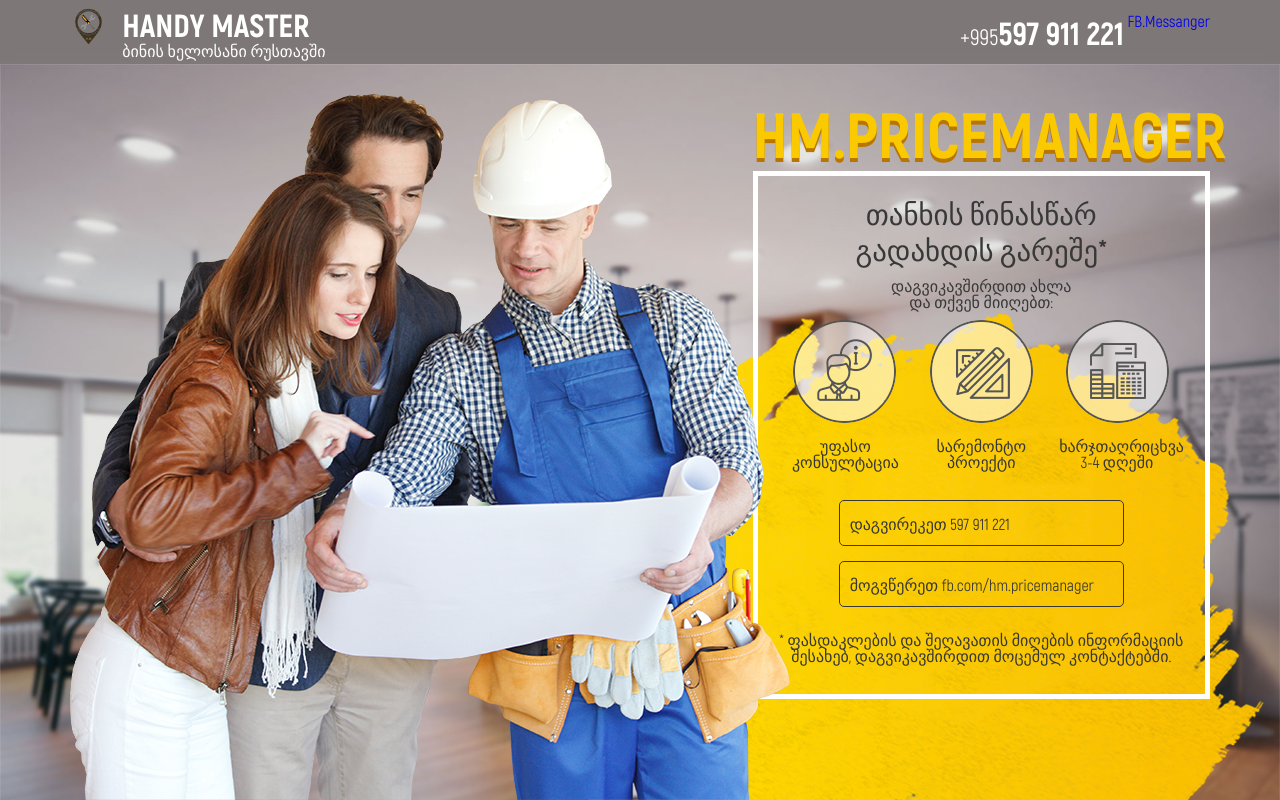
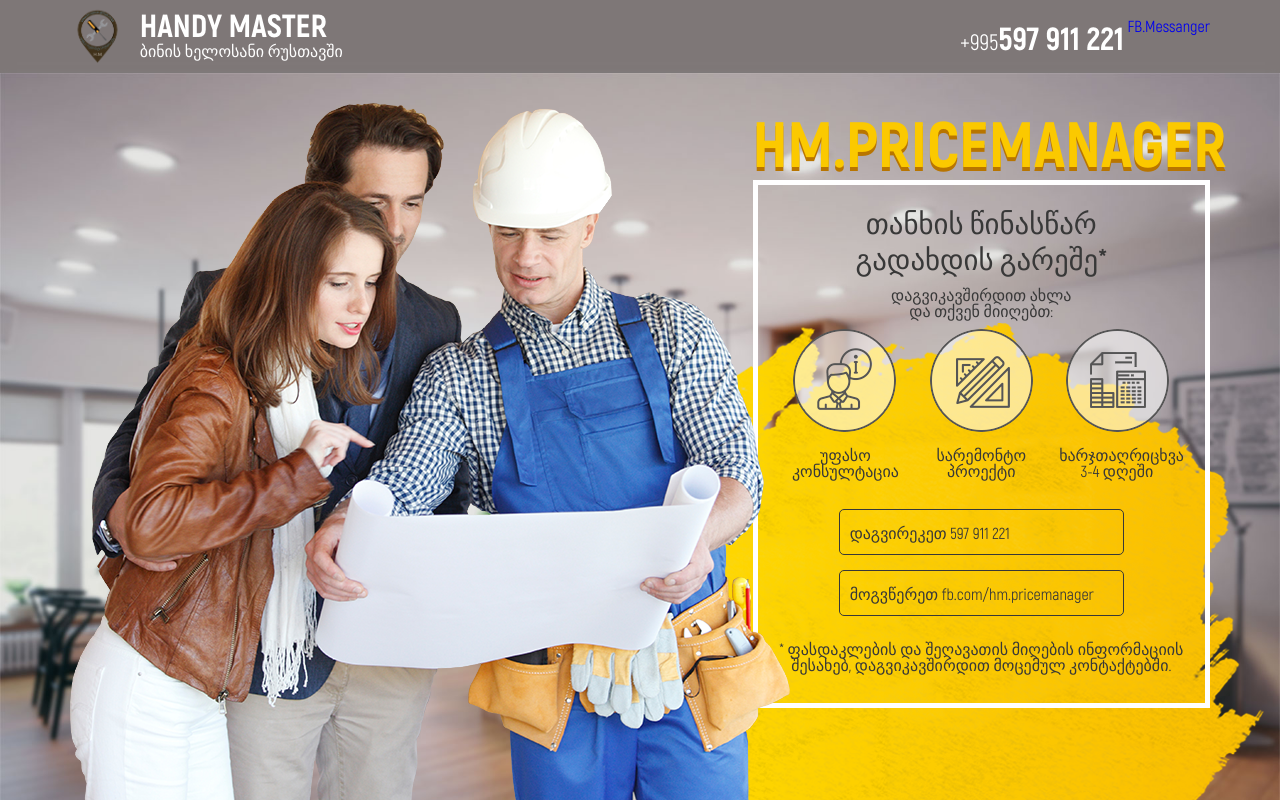
Before and after one commit to HM-price/geo, a plain HTML site: page index.html in a window 1280 px wide. Shown: the top 800 px of the page. Drawn offline with Linux system fonts and the light colour scheme.

Commit message:
Update index.html

```diff
--- a/index.html
+++ b/index.html
@@ -139,7 +139,7 @@
         <div class="container">
             <div class="row">
                 <div class="col-lg-6 col-md-6 col-sm-6  logotype">
-                    <img src="img/logo.png" widht="23" height="43" alt>
+                    <img src="img/logo.png" widht="43" height="63" alt>
                     <h1>HANDY MASTER</h1>
                     <h4>ბინის ხელოსანი რუსთავში</h4>
                 </div>
```
